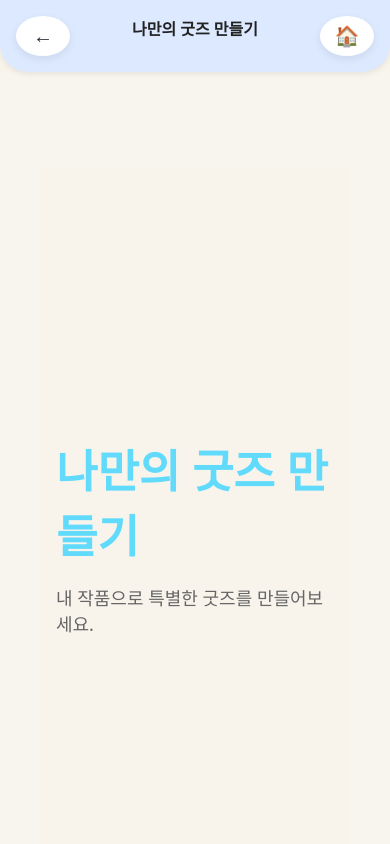
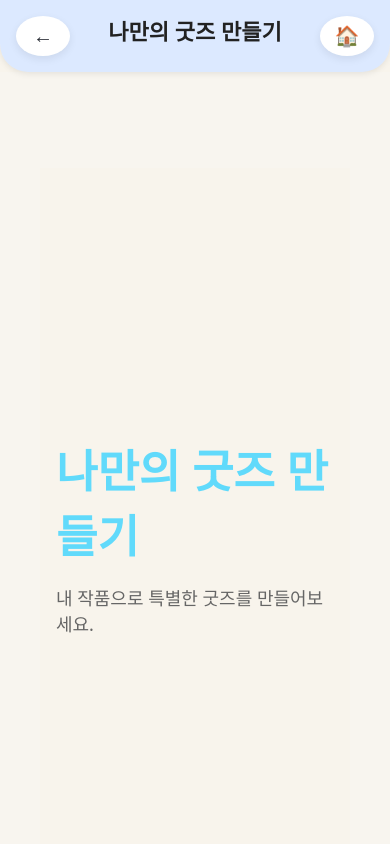
Before and after one commit to sunsudun25-cloud/hidi-story-maker, a React (Vite) app: page /goods in a window 390 px wide. Shown: the top 844 px of the page. Built offline with nearby package versions, Linux system fonts and the light colour scheme.

Commit message:
FIX: Increase mobile header title font size for better readability
- global.css: Change .app-header-title mobile font-size from 16px to 22px
- Add !important flag to ensure override
- Improve mobile UI readability for header title
- Apply to @media (max-width: 640px) breakpoint

```diff
--- a/src/styles/global.css
+++ b/src/styles/global.css
@@ -311,7 +311,7 @@ body,
   }
 
   .app-header-title {
-    font-size: 16px;
+    font-size: 22px !important; /* 모바일 가독성 향상 */
   }
 
   .header-btn {
```
